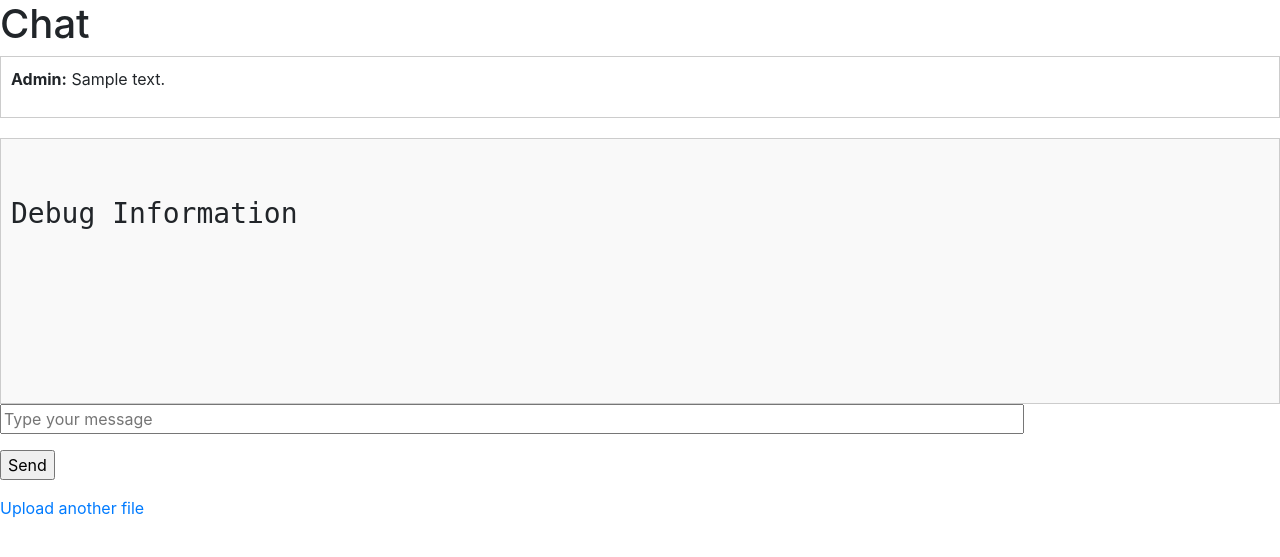
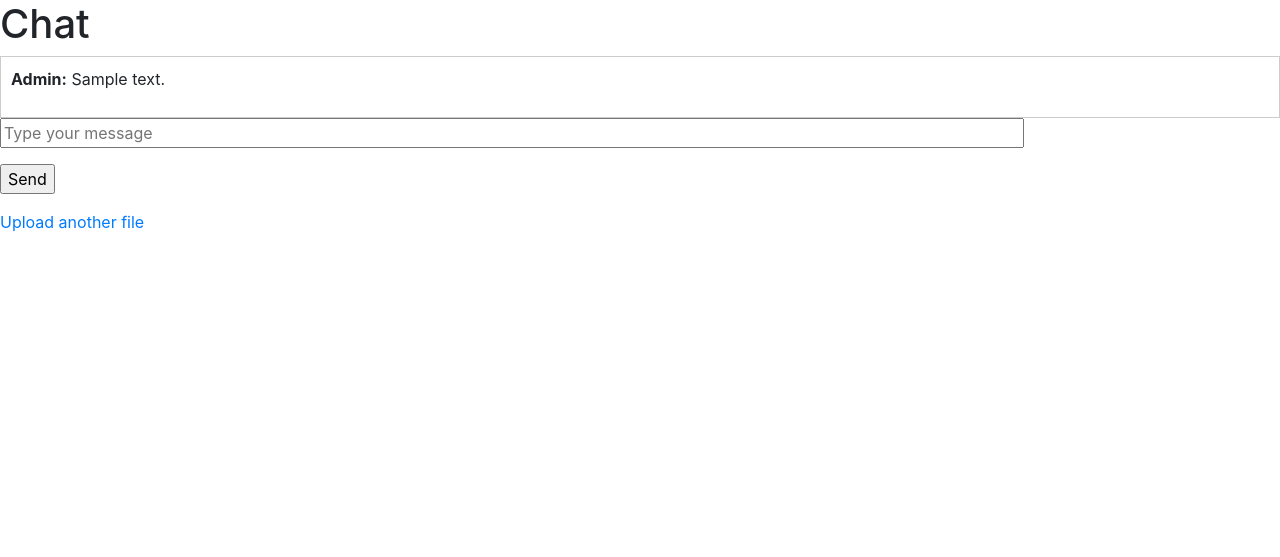
Before and after one commit to lithyem/flask-1eCt, a Flask app: template templates/chat.html in a window 1280 px wide. Shown: the top 557 px of the page. Run offline with Flask 2, Linux system fonts and the light colour scheme; the template is opened without the code that fills it: most values are stand-ins (such as "Sample title", 1, 10 or a date in 2020).

Commit message:
remove logging

```diff
--- a/main.py
+++ b/main.py
@@ -1,7 +1,6 @@
 import os
 import re
 import asyncio
-import logging
 import unicodedata
 from openai import AsyncOpenAI
 import openai  # For accessing openai.__version__
@@ -11,30 +10,6 @@ from docx import Document  # For handling .docx files
 
 app = Flask(__name__)
 app.secret_key = os.environ.get('FLASK_SECRET_KEY', 'your_default_secret')
-
-# Initialize logging
-logging.basicConfig(level=logging.DEBUG)
-logger = logging.getLogger(__name__)
-
-# Create an in-memory logging handler to store debug logs.
-class InMemoryHandler(logging.Handler):
-    def __init__(self, *args, **kwargs):
-        super().__init__(*args, **kwargs)
-        self.log_records = []
-
-    def emit(self, record):
-        log_entry = self.format(record)
-        self.log_records.append(log_entry)
-        # Limit stored logs to the most recent 100 entries
-        if len(self.log_records) > 100:
-            self.log_records.pop(0)
-
-# Initialize and add the in-memory handler to our logger.
-in_memory_handler = InMemoryHandler()
-in_memory_handler.setLevel(logging.DEBUG)
-formatter = logging.Formatter('%(asctime)s - %(levelname)s - %(message)s')
-in_memory_handler.setFormatter(formatter)
-logger.addHandler(in_memory_handler)
 
 # Revised function to sanitize text:
 # 1. Removes BOM if present.
@@ -64,15 +39,11 @@ async def get_chat_response(messages):
 def index():
     session.clear()
     openai_version = openai.__version__
-    logger.debug("Index page loaded, OpenAI version: %s", openai_version)
-    app.logger.debug("Index page loaded, OpenAI version: %s", openai.__version__)
     return render_template("index.html", version=openai_version)
 
 @app.route('/upload', methods=['GET', 'POST'])
 def upload():
-    logger.debug("Session cleared")
     session.clear()
-    logger.debug("Upload page loaded, session cleared")
     if request.method == 'POST':
         file = request.files.get('file')
         if file:
@@ -96,7 +67,6 @@ def upload():
                 {'role': 'system', 'content': f'The following is the file content (truncated to {truncate_length} characters):\n{truncated_content}'},
                 {'role': 'system', 'content': file_info}
             ]
-            logger.debug("New conversation initialized with file info: %s", file_info)
             return redirect(url_for('chat'))
         return "No file uploaded", 400
 
@@ -105,7 +75,6 @@ def upload():
 @app.route('/chat', methods=['GET'])
 def chat():
     conversation = session.get('conversation', [])
-    logger.debug("Current conversation: %s", conversation)
     return render_template("chat.html", conversation=conversation)
 
 @app.route('/chat', methods=['POST'])
@@ -114,21 +83,15 @@ def chat_post():
     user_message = request.form.get('message')
     if user_message:
         conversation.append({'role': 'user', 'content': user_message})
-        logger.debug("User message added: %s", user_message)
         try:
             assistant_message = asyncio.run(get_chat_response(conversation))
             conversation.append({'role': 'assistant', 'content': assistant_message})
-            logger.debug("Assistant message added: %s", assistant_message)
         except Exception as e:
             error_text = f"Error: {str(e)}"
             conversation.append({'role': 'assistant', 'content': error_text})
-            logger.error("Error occurred: %s", error_text)
         session['conversation'] = conversation
-        logger.debug("Updated conversation: %s", conversation)
-    debug_logs = in_memory_handler.log_records[-20:]
     return jsonify({
-        'conversation': conversation,
-        'debug_logs': debug_logs
+        'conversation': conversation
     })
 
 if __name__ == '__main__':
--- a/templates/chat.html
+++ b/templates/chat.html
@@ -4,16 +4,7 @@
 
 {% block head %}
   {{ super() }}
-  <style>
-    .debug-container {
-      background-color: #f9f9f9;
-      border: 1px solid #ccc;
-      padding: 10px;
-      margin-top: 20px;
-      font-family: monospace;
-      white-space: pre-wrap;
-    }
-  </style>
+
 {% endblock %}
 
 {% block body %}
@@ -26,13 +17,6 @@
         <p><strong>{{ msg.role.capitalize() }}:</strong> {{ msg.content|e }}</p>
       {% endif %}
     {% endfor %}
-  </div>
-
-  <div id="debug-logs" class="debug-container">
-    <h3>Debug Information</h3>
-    <pre id="debug-output">
-      {# Debug logs will appear here #}
-    </pre>
   </div>
 
   <div class="loading-spinner" id="loading-spinner"></div>
```
